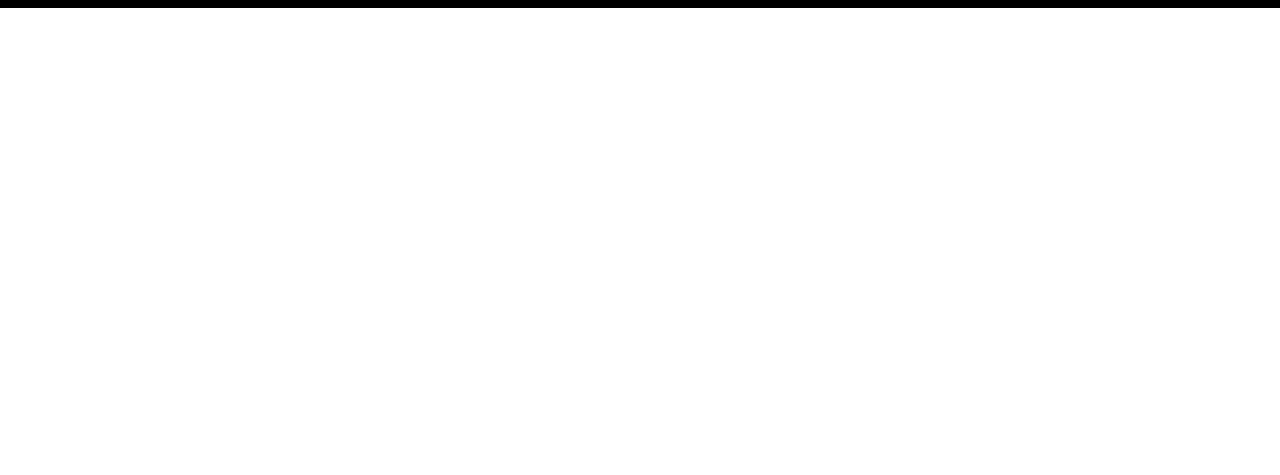
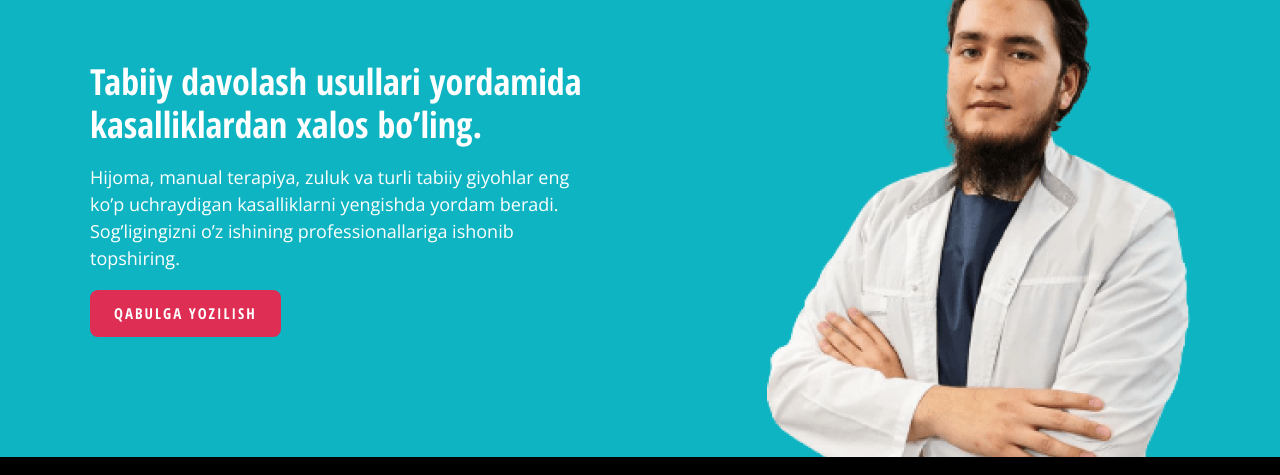
Before and after one commit to temurhonn1995/ansor-med, a plain HTML site: page index.html in a window 1280 px wide. Shown: the part 188-663 px from the top of the page. Drawn offline with nearby package versions, Linux system fonts and the light colour scheme.

Commit message:
add site changes

```diff
--- a/css/main.css
+++ b/css/main.css
@@ -43,6 +43,14 @@ body {
 .main-button:active {
   opacity: 60%;
   background-color: #de2e54;
+  color: white;
+}
+.main-button-solid:hover {
+  background-color: rgba(222, 46, 84, 0.8);
+  color: white;
+}
+.main-button-solid:active {
+  background-color: rgba(222, 46, 84, 0.6);
   color: white;
 }
 .site-header {
@@ -116,6 +124,10 @@ body {
 .site-footer-logo:hover {
   color: #de2e54;
 }
+.site-footer-logo:active {
+  color: white;
+  opacity: 0.6;
+}
 .sitenav-footer-link {
   color: white;
 }
@@ -126,3 +138,31 @@ body {
   color: white;
   opacity: 0.6;
 }
+.hero {
+  background: #0eb4c1;
+}
+.hero-container {
+  display: flex;
+  align-items: center;
+  justify-content: space-between;
+}
+.hero-content {
+  padding: 120px 0px;
+  color: white;
+  width: 500px;
+}
+.hero-content-heading {
+  font-family: "Open Sans Condensed", "Open Sans", "Arial", sans-serif;
+  font-size: 36px;
+  line-height: 1.2;
+  font-weight: bold;
+  margin-bottom: 16px;
+}
+.hero-text {
+  font-family: "Open Sans", "Arial", sans-serif;
+  font-size: 18px;
+  line-height: 1.5;
+}
+.hero-img {
+  align-self: flex-end;
+}
--- a/index.html
+++ b/index.html
@@ -57,6 +57,33 @@
         <a href="#" class="main-button">Qabulga yozilish</a>
       </div>
     </header>
+    <main class="site-main">
+      <section class="hero">
+        <div class="container hero-container">
+          <div class="hero-content">
+            <h2 class="hero-content-heading">
+              Tabiiy davolash usullari yordamida kasalliklardan xalos bo’ling.
+            </h2>
+            <p class="hero-text">
+              Hijoma, manual terapiya, zuluk va turli tabiiy giyohlar eng ko’p
+              uchraydigan kasalliklarni yengishda yordam beradi. Sog’ligingizni
+              o’z ishining professionallariga ishonib topshiring.
+            </p>
+            <a href="#" class="main-button main-button-solid"
+              >Qabulga yozilish</a
+            >
+          </div>
+          <img
+            src="img/hero-img.png"
+            srcset="img/hero-img.png 1x, img/hero-img@2x.png 2x"
+            alt="Davron rasmlari"
+            class="hero-img"
+            width="423px"
+            height="504px"
+          />
+        </div>
+      </section>
+    </main>
     <footer class="site-footer">
       <div class="footer-container container">
         <a href="#" class="site-logo site-footer-logo">
```
Also changed, not shown: img/hero-img.png (added), img/hero-img@2x.png (added).
